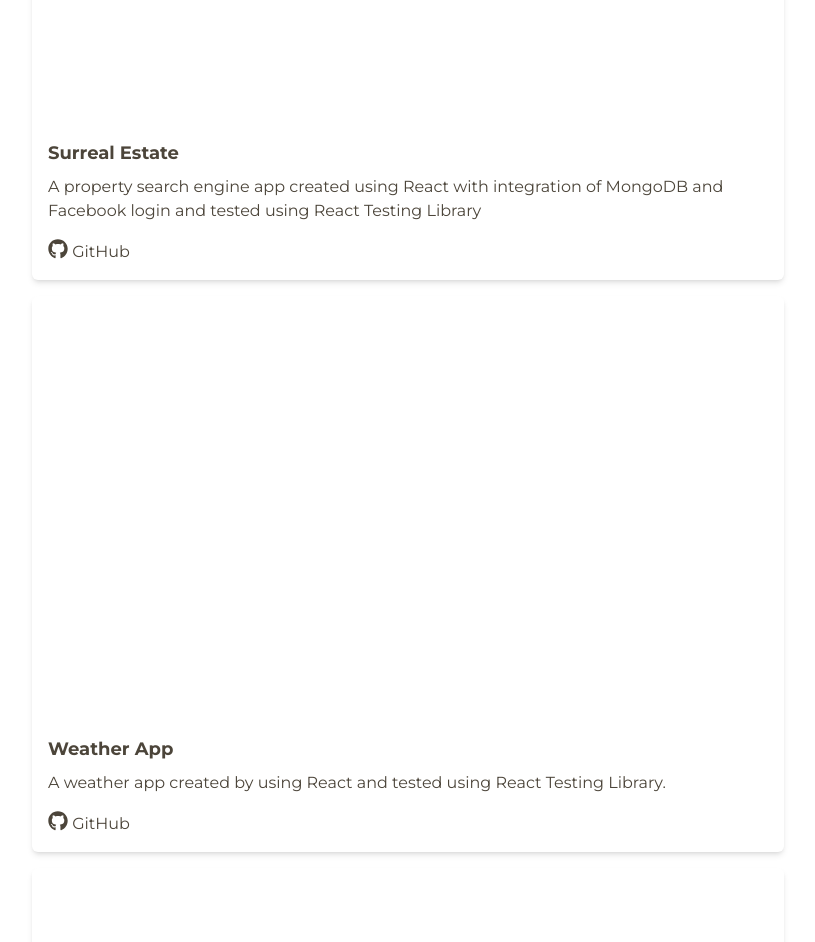
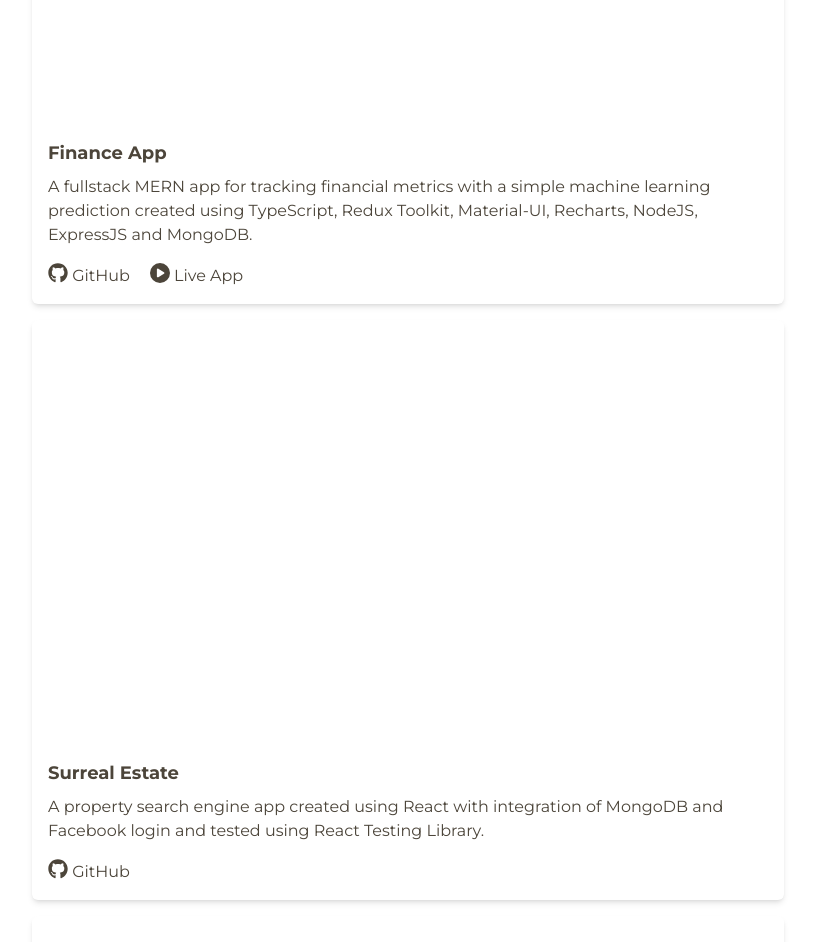
Before and after one commit to cocomarine/portfolio-ts, a React (Vite) app: page / in a window 1280 px wide. Shown: the part 2660-3602 px from the top of the page, without its empty margins (232-1047 px from the left). Built offline with nearby package versions, Linux system fonts and the light colour scheme.

Commit message:
finance app added to work section and about section updated with links

```diff
--- a/src/scenes/about/index.tsx
+++ b/src/scenes/about/index.tsx
@@ -7,6 +7,7 @@ import HText from "@/shared/HText";
 type Props = {
   setSelectedPage: (value: SelectedPage) => void;
 }
+
 
 const About = ({setSelectedPage}: Props) => {
   const [isVisible, setIsVisible] = useState<boolean>(false);
@@ -74,12 +75,10 @@ const About = ({setSelectedPage}: Props) => {
 
         </motion.div>
         <p className="text-md py-2">I completed a comprehensive full-stack software engineering course at
-        <span className="font-bold"> CommandShift </span> and a DevOps course <span className="font-bold"> DevNet Skills </span>at The Open University/Cisco.
+        <span className="font-bold italic hover:text-secondary-500 transition duration-500"><a href="https://www.commandshift.co/" target="_blank"> CommandShift </a></span> and a DevOps course
+        <span className="font-bold italic hover:text-secondary-500 transition duration-500"><a href="https://www.open.ac.uk/devnet-skills/" target="_blank"> DevNet Skills </a></span>at The Open University/Cisco.
         I am excited to utilise and expand my skills to develop innovative solutions that can have far-reaching positive impacts.
         </p>
-        {/* <p className="text-md py-2">As a proven <span className="font-bold"> team player </span> with years of experience in multidisciplinary research,
-        I am a <span className="font-bold"> logical thinker </span> and <span className="font-bold"> problem-solver </span> at heart, eager to pursue my passion for coding and technology with dedication and integrity.
-        </p> */}
         <p className="text-md py-2">
         With years of experience in multidisciplinary research, I have proven myself as a<span className="font-bold"> team player with a logical and problem-solving mindset </span>.
         Driven by a passion for coding and technology, I am excited to embark on a career in the field, bringing my <span className="font-bold"> integrity and dedication </span>to every project.
--- a/src/scenes/work/Work.tsx
+++ b/src/scenes/work/Work.tsx
@@ -1,6 +1,7 @@
 import ReactPlayer from "react-player/youtube";
 import { FontAwesomeIcon } from "@fortawesome/react-fontawesome";
 import { faGithub, faYoutube } from "@fortawesome/free-brands-svg-icons";
+import { faCirclePlay } from "@fortawesome/free-solid-svg-icons";
 import { motion } from "framer-motion";
 import { SelectedPage } from "@/shared/types";
 
@@ -14,11 +15,12 @@ type Props = {
   description: string,
   demo: string,
   github: string,
-  extra?: string,
+  presentation?: string,
+  liveapp?: string,
   setSelectedPage: (value: SelectedPage) => void;
 }
 
-const Work = ({ title, description, demo, github, extra, setSelectedPage }: Props) => {
+const Work = ({ title, description, demo, github, presentation, liveapp, setSelectedPage }: Props) => {
   return (
     // container for a work
     <li className="w-full lg:w-1/2 lg:p-4 p-2">
@@ -75,10 +77,10 @@ const Work = ({ title, description, demo, github, extra, setSelectedPage }: Prop
                 </a>
             </p>
 
-            {extra && <p>
+            {presentation && <p>
               <a
                 className="hover:text-secondary-500 transition duration-500"
-                href={extra}
+                href={presentation}
                 target="_blank"
                 rel="noreferrer"
               >
@@ -87,6 +89,22 @@ const Work = ({ title, description, demo, github, extra, setSelectedPage }: Prop
                   className="h-5 w-5"
                 />
                 &nbsp;Presentation
+                </a>
+            </p>
+            }
+
+            {liveapp && <p>
+              <a
+                className="hover:text-secondary-500 transition duration-500"
+                href={liveapp}
+                target="_blank"
+                rel="noreferrer"
+              >
+                <FontAwesomeIcon
+                  icon={faCirclePlay}
+                  className="h-5 w-5"
+                />
+                &nbsp;Live App
                 </a>
             </p>
             }
--- a/src/scenes/work/index.tsx
+++ b/src/scenes/work/index.tsx
@@ -9,11 +9,18 @@ const works: Array<WorkType> = [
     description: "A meet-up planner web application created by using React, NodeJS, ExpressJS framework and PostgreSQL run in a docker container.",
     demo: "https://www.youtube.com/watch?v=Ccn77_NhKuw",
     github: "https://github.com/cocomarine/huddle-up-frontend",
-    extra: "https://www.youtube.com/watch?v=BYwcvPcPJn8",
+    presentation: "https://www.youtube.com/watch?v=BYwcvPcPJn8",
+  },
+  {
+    title: "Finance App",
+    description: "A fullstack MERN app for tracking financial metrics with a simple machine learning prediction created using TypeScript, Redux Toolkit, Material-UI, Recharts, NodeJS, ExpressJS and MongoDB.",
+    demo: "https://youtu.be/4QkMTxRqNCM",
+    github: "https://github.com/cocomarine/finance-app-ts",
+    liveapp: "https://finance-app-hj.vercel.app"
   },
   {
     title: "Surreal Estate",
-    description: "A property search engine app created using React with integration of MongoDB and Facebook login and tested using React Testing Library",
+    description: "A property search engine app created using React with integration of MongoDB and Facebook login and tested using React Testing Library.",
     demo: "https://youtu.be/kM8F9_hztGM",
     github: "https://github.com/cocomarine/surreal-estate",
   },
@@ -67,7 +74,8 @@ function Works({ setSelectedPage }: Props) {
               description={work.description}
               demo={work.demo}
               github={work.github}
-              extra={work.extra}
+              presentation={work.presentation}
+              liveapp={work.liveapp}
               setSelectedPage={setSelectedPage}
             />
           ))}
--- a/src/shared/types.ts
+++ b/src/shared/types.ts
@@ -13,7 +13,8 @@ export interface WorkType {
   description: string,
   demo: string,
   github: string,
-  extra?: string,
+  presentation?: string,
+  liveapp?: string,
 }
 
 export interface ContactType {
```
